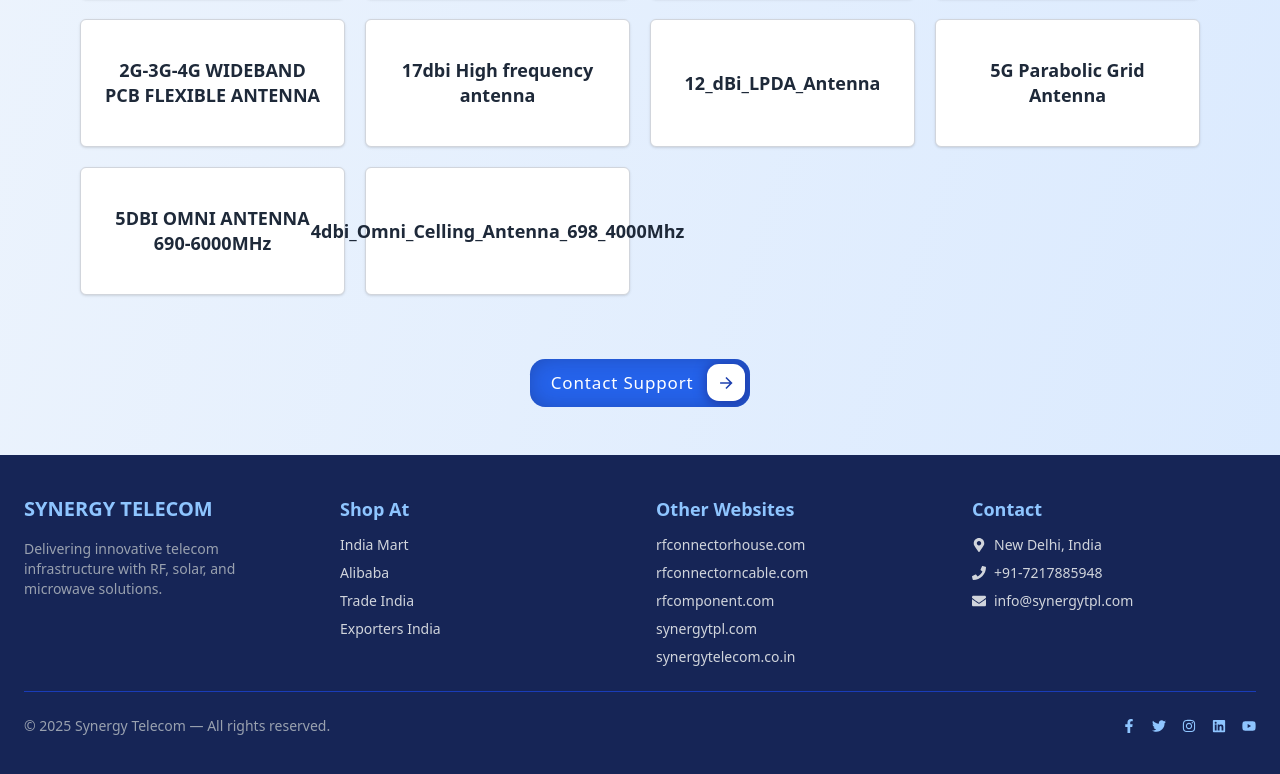
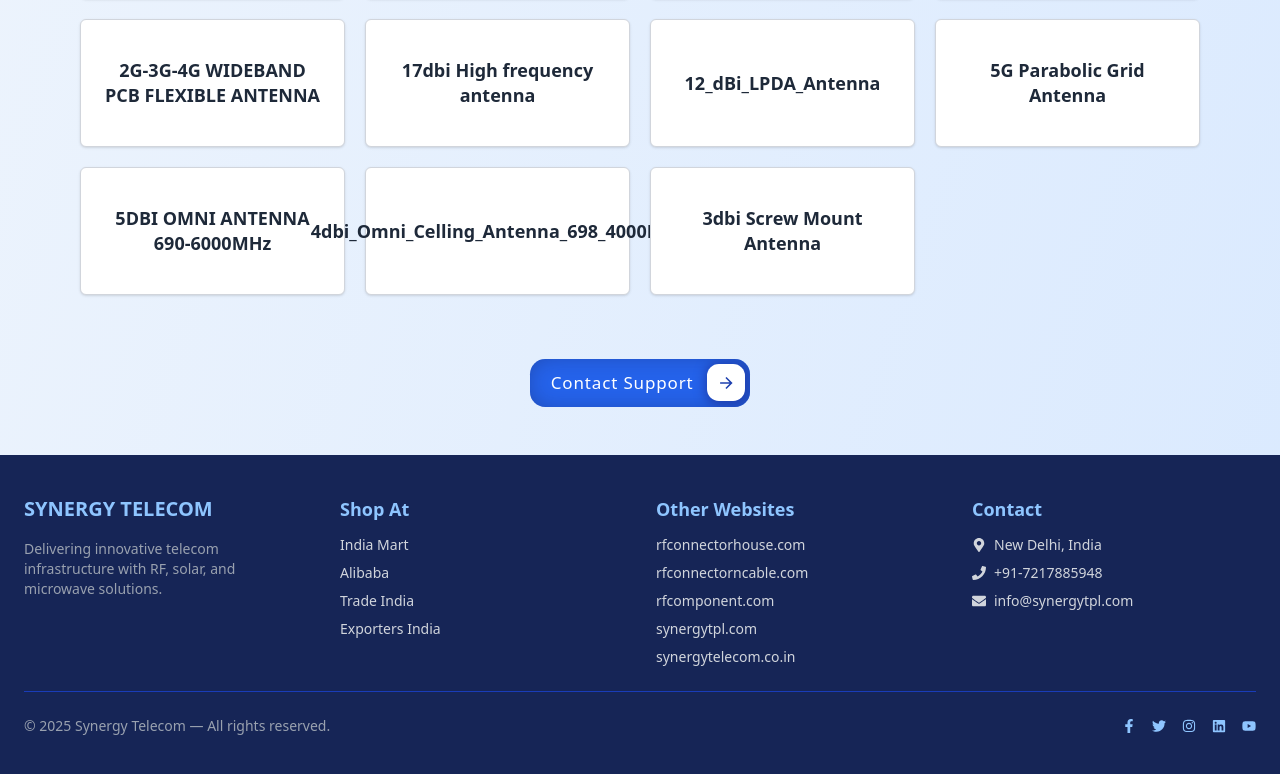
Before and after one commit to rfcon123/Synergy, a React (Vite) app: page /product-catalogue in a window 1280 px wide. Shown: the part 3546-4320 px from the top of the page. Built offline with nearby package versions, Linux system fonts and the light colour scheme.

Commit message:
add 3dbi Screw Mount Antenna to product catalogue

```diff
--- a/src/pages/ProductCatalogue.jsx
+++ b/src/pages/ProductCatalogue.jsx
@@ -94,6 +94,7 @@ const catalogueLinks = [
   {name: "5G Parabolic Grid Antenna", link: "/pdfs/5G Parabolic Grid Antenna.pdf" },
   {name: "5DBI OMNI ANTENNA 690-6000MHz", link: "/pdfs/5DBI OMNI ANTENNA 690-6000MHz.pdf" },
   {name: "4dbi_Omni_Celling_Antenna_698_4000Mhz", link: "/pdfs/4dbi_Omni_Celling_Antenna_698_4000Mhz.pdf" },
+  {name: "3dbi Screw Mount Antenna", link: "/pdfs/3dbi Screw Mount Antenna.pdf" },
 
 
 
```
